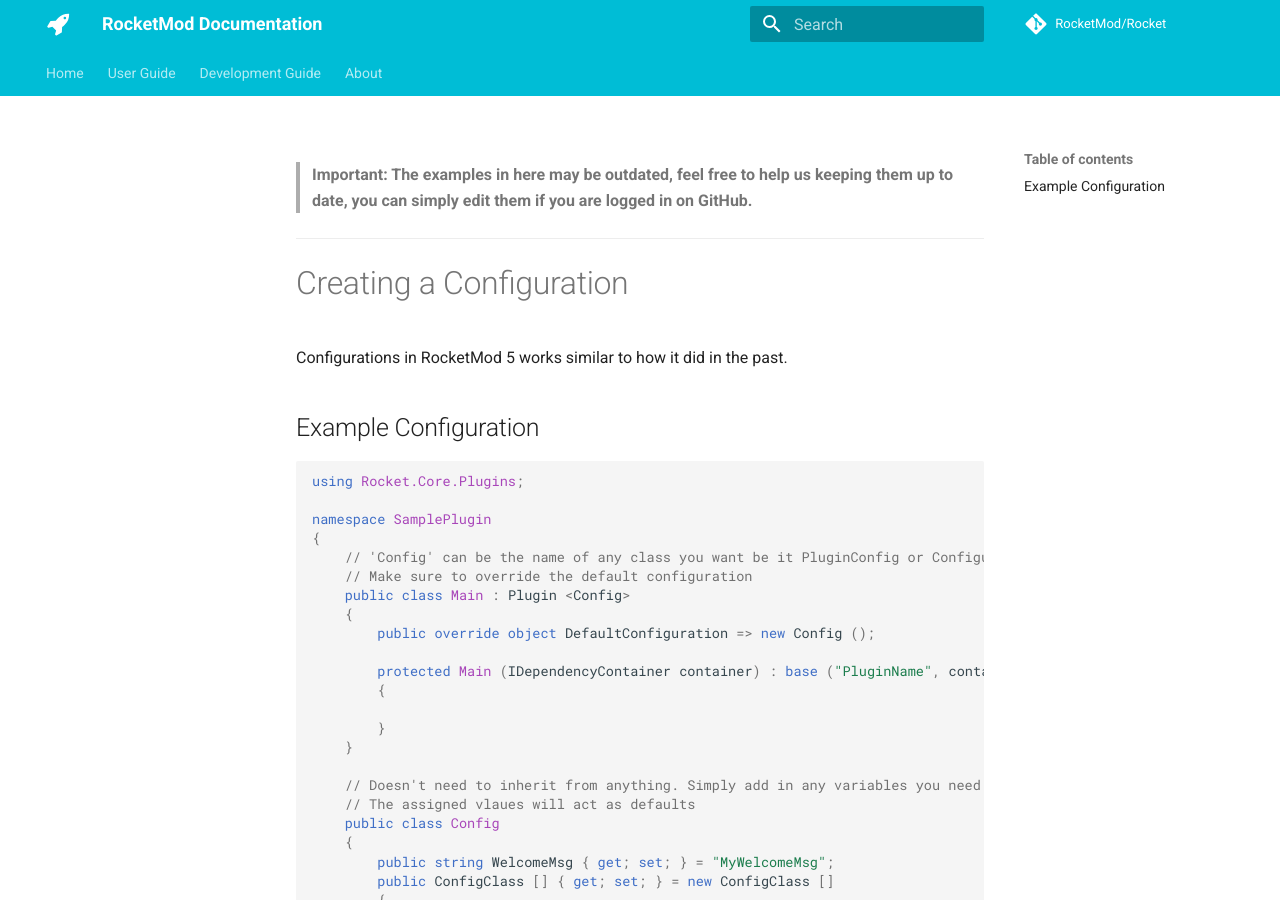
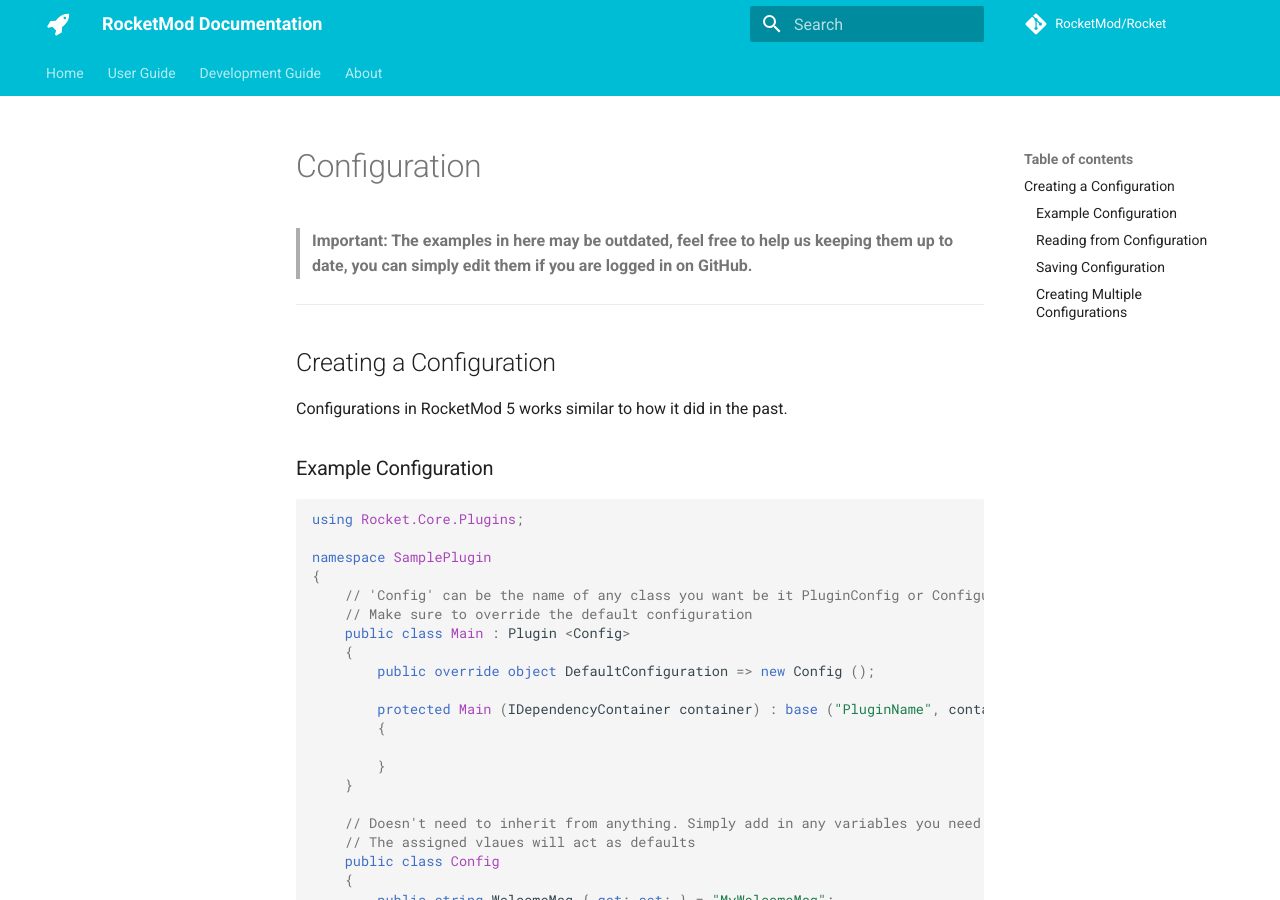
Before and after one commit to RocketMod/Rocket.Documentation, an MkDocs documentation site: the page built from content/development-guide/core-implementation/configuration.md, in a window 1280 px wide and 900 px high. Built offline with MkDocs 1.6.1 and Material for MkDocs 9.7.7, drawn with Linux system fonts in a browser that asks for light colours; comment, search, counter and statistics services are not loaded; old or Windows-style settings are respelled for this version of MkDocs.

Commit message:
Update configuration.md

````diff
--- a/content/development-guide/core-implementation/configuration.md
+++ b/content/development-guide/core-implementation/configuration.md
@@ -1,10 +1,10 @@
 > **Important: The examples in here may be outdated, feel free to help us keeping them up to date, you can simply edit them if you are logged in on GitHub.**
 
 ***
-# Creating a Configuration
+## Creating a Configuration
 Configurations in RocketMod 5 works similar to how it did in the past.
 
-## Example Configuration
+### Example Configuration
 ```csharp
 using Rocket.Core.Plugins;
 
@@ -45,19 +45,19 @@ namespace SamplePlugin
 }
 ```
 
-# Reading from Configuration
+### Reading from Configuration
 To use the values from the configuration you can use the following code
 ```csharp
 string myMsg = ConfigurationInstance.WelcomeMsg;
 ```
 
-# Saving Configuration
+### Saving Configuration
 To save the config you can run the following
 ```csharp
 Configuration.Save ();
 ```
 
-# Creating Multiple Configurations
+### Creating Multiple Configurations
 ```csharp
 using Rocket.Core.Plugins;
 using Rocket.Core.Configuration;
````
